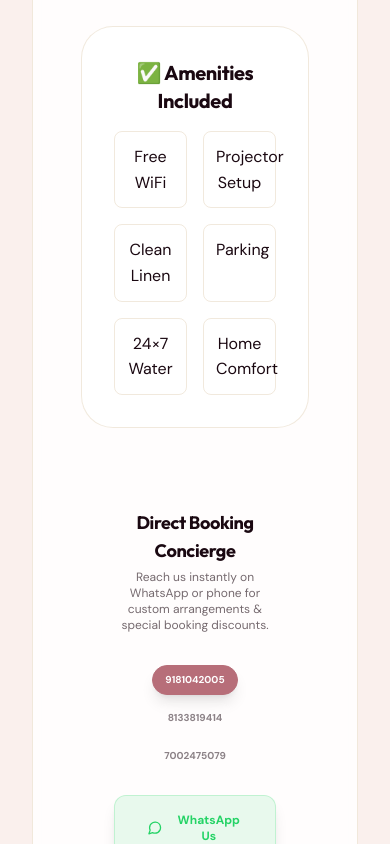
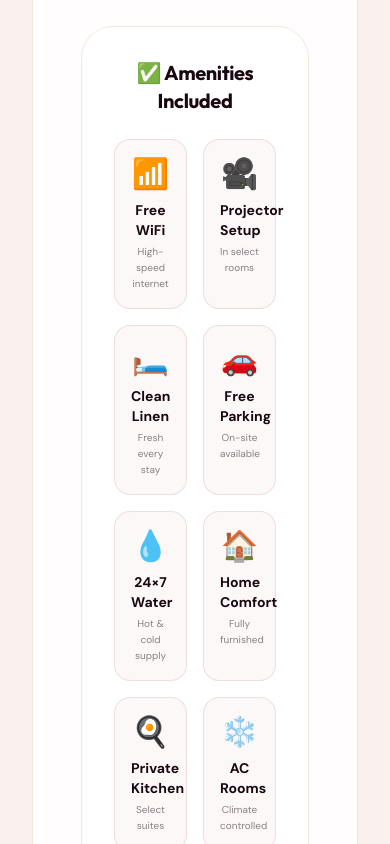
Before and after one commit to GhostRed256/HotelLuxe, a Next.js app: page /about in a window 390 px wide. Shown: the part 1860-2704 px from the top of the page. Built offline with nearby package versions, Linux system fonts and the light colour scheme; no server answers.

Commit message:
feat: overhaul navigation, redesign admin buttons, and upgrade about page amenities

```diff
--- a/src/app/about/page.tsx
+++ b/src/app/about/page.tsx
@@ -45,14 +45,25 @@ export default function AboutPage() {
         </div>
 
         <div className="mt-12 glass-panel p-8 text-left">
-          <h3 className="text-xl font-bold mb-4 text-center">✅ Amenities Included</h3>
-          <div className="grid grid-cols-2 md:grid-cols-3 gap-4 text-center">
-            <span className="p-3 border border-[var(--border-color)] rounded-lg">Free WiFi</span>
-            <span className="p-3 border border-[var(--border-color)] rounded-lg">Projector Setup</span>
-            <span className="p-3 border border-[var(--border-color)] rounded-lg">Clean Linen</span>
-            <span className="p-3 border border-[var(--border-color)] rounded-lg">Parking</span>
-            <span className="p-3 border border-[var(--border-color)] rounded-lg">24×7 Water</span>
-            <span className="p-3 border border-[var(--border-color)] rounded-lg">Home Comfort</span>
+          <h3 className="text-xl font-bold mb-6 text-center">✅ Amenities Included</h3>
+          <div className="grid grid-cols-2 sm:grid-cols-3 gap-4 text-center">
+            {[
+              { icon: "📶", label: "Free WiFi", sub: "High-speed internet" },
+              { icon: "🎥", label: "Projector Setup", sub: "In select rooms" },
+              { icon: "🛏️", label: "Clean Linen", sub: "Fresh every stay" },
+              { icon: "🚗", label: "Free Parking", sub: "On-site available" },
+              { icon: "💧", label: "24×7 Water", sub: "Hot & cold supply" },
+              { icon: "🏠", label: "Home Comfort", sub: "Fully furnished" },
+              { icon: "🍳", label: "Private Kitchen", sub: "Select suites" },
+              { icon: "❄️", label: "AC Rooms", sub: "Climate controlled" },
+              { icon: "🔒", label: "Secure Entry", sub: "24hr safety" },
+            ].map(({ icon, label, sub }) => (
+              <div key={label} className="p-4 rounded-2xl border border-[var(--accent-primary)]/20 bg-[var(--accent-primary)]/5 hover:bg-[var(--accent-primary)]/10 transition-colors group">
+                <div className="text-3xl mb-2">{icon}</div>
+                <div className="font-bold text-sm group-hover:text-[var(--accent-primary)] transition-colors">{label}</div>
+                <div className="text-[10px] opacity-50 mt-1">{sub}</div>
+              </div>
+            ))}
           </div>
         </div>
 
--- a/src/app/admin/AdminBookingsTable.tsx
+++ b/src/app/admin/AdminBookingsTable.tsx
@@ -283,30 +283,30 @@ function AdminBookingsTableInner({ bookings, setGlobalLoading }: { bookings: Boo
                 </td>
                 <td className="p-5 md:p-6 md:text-right block md:table-cell bg-white/5 md:bg-transparent">
                   <div className="md:hidden text-[9px] font-bold uppercase tracking-[0.2em] opacity-40 mb-3 text-[var(--accent-primary)]">Actions</div>
-                  <div className="flex flex-wrap gap-3 md:justify-end">
+                  <div className="flex flex-wrap gap-2 md:justify-end">
                     {b.status === 'PENDING' ? (
                       <>
                         <button
                           onClick={() => handleAction(b.id, 'APPROVED')}
                           disabled={isPending}
-                          className="flex-1 md:flex-none px-6 py-4 md:py-2 border border-emerald-500/20 md:border-0 rounded-xl md:rounded-none bg-emerald-500/10 md:bg-transparent text-emerald-500 hover:text-emerald-400 font-bold text-[10px] uppercase tracking-widest transition-all disabled:opacity-50 text-center active:scale-95"
+                          className="flex items-center gap-1.5 px-4 py-2 rounded-full bg-emerald-500 text-white font-black text-[10px] uppercase tracking-widest hover:bg-emerald-400 transition-all disabled:opacity-50 shadow-lg shadow-emerald-500/20 active:scale-95"
                         >
-                          Approve
+                          <Check size={12} /> Approve
                         </button>
                         <button
                           onClick={() => handleAction(b.id, 'REJECTED')}
                           disabled={isPending}
-                          className="flex-1 md:flex-none px-6 py-4 md:py-2 border border-rose-500/20 md:border-0 rounded-xl md:rounded-none bg-rose-500/10 md:bg-transparent text-rose-500 hover:text-rose-400 font-bold text-[10px] uppercase tracking-widest transition-all disabled:opacity-50 text-center active:scale-95"
+                          className="flex items-center gap-1.5 px-4 py-2 rounded-full bg-rose-600 text-white font-black text-[10px] uppercase tracking-widest hover:bg-rose-500 transition-all disabled:opacity-50 shadow-lg shadow-rose-600/20 active:scale-95"
                         >
-                          Decline
+                          <X size={12} /> Decline
                         </button>
                       </>
                     ) : (
-                      <div className="flex items-center gap-4">
+                      <div className="flex items-center gap-3">
                         <button
                           onClick={() => handleAction(b.id, b.status === 'APPROVED' ? 'REJECTED' : 'APPROVED')}
                           disabled={isPending}
-                          className="flex items-center gap-2 opacity-30 hover:opacity-100 transition-opacity text-[9px] font-bold uppercase tracking-widest text-white active:scale-95"
+                          className="flex items-center gap-1.5 px-3 py-1.5 rounded-full border border-white/10 text-white/50 hover:text-white hover:border-white/30 hover:bg-white/5 transition-all text-[9px] font-bold uppercase tracking-widest active:scale-95"
                           title="Change Decision"
                         >
                           <RotateCcw size={12} />
--- a/src/app/rooms/page.tsx
+++ b/src/app/rooms/page.tsx
@@ -1,31 +1,5 @@
-export const dynamic = "force-dynamic";
+import { redirect } from "next/navigation";
 
-import RoomGallery from "@/components/RoomGallery";
-import { Suspense } from "react"
-import { db } from "@/lib/firebase-admin"
-import { serializeFirestoreData } from "@/lib/utils"
-
-export default async function RoomsPage() {
-  const [roomsSnapshot, bookingsSnapshot] = await Promise.all([
-    db.collection("rooms").get(),
-    db.collection("bookings").where("status", "==", "APPROVED").get()
-  ]);
-
-  const rooms = roomsSnapshot.docs.map((doc: any) => {
-    const data = doc.data();
-    return serializeFirestoreData({
-      id: doc.id,
-      ...data,
-      price: data.name?.toLowerCase().includes('4bhk') ? 5400 : data.price
-    });
-  });
-  const bookings = bookingsSnapshot.docs.map((doc: any) => serializeFirestoreData({ id: doc.id, ...doc.data() }));
-
-  return (
-    <div className="pt-8">
-      <Suspense fallback={<div className="h-screen flex items-center justify-center opacity-20 italic">Loading Registry...</div>}>
-        <RoomGallery rooms={rooms as any} bookings={bookings as any} />
-      </Suspense>
-    </div>
-  );
+export default function RoomsPage() {
+  redirect("/home#hero");
 }
--- a/src/components/Hero.tsx
+++ b/src/components/Hero.tsx
@@ -74,7 +74,7 @@ export default function Hero() {
   const isDark = resolvedTheme === 'dark'
 
   return (
-    <section className="min-h-screen flex items-center justify-center relative px-4 overflow-hidden pt-20 bg-[var(--background)]">
+    <section id="hero" className="min-h-screen flex items-center justify-center relative px-4 overflow-hidden pt-20 bg-[var(--background)]">
       {/* Background Image Slider (Seamless Crossfade) */}
       <div className="absolute inset-0 z-0 bg-[var(--background)]">
         {images.map((src, i) => (
--- a/src/components/Navbar.tsx
+++ b/src/components/Navbar.tsx
@@ -36,15 +36,19 @@ export default function Navbar() {
 
         {/* Desktop Nav - Middle Links (Only visible on large screens to avoid overlap) */}
         <div className="hidden lg:flex items-center gap-10 flex-1 justify-center whitespace-nowrap">
-          {["Home", "Rooms", "About", "Contact"].map((item) => (
-            <Link
+          {(["Home", "Homestays", "About", "Contact"] as const).map((item) => (
+            <a
               key={item}
-              href={item === "Home" ? "/home" : `/${item.toLowerCase()}`}
+              href={
+                item === "Home" ? "/home" :
+                  item === "Homestays" ? "/home#hero" :
+                    `/${item.toLowerCase()}`
+              }
               className={`text-[9px] font-black tracking-[0.3em] uppercase transition-all ${scrolled ? "text-[var(--foreground)] hover:text-[var(--accent-primary)]" : "text-[#1A0811] hover:text-[var(--accent-primary)] dark:text-white"
                 }`}
             >
               {item}
-            </Link>
+            </a>
           ))}
         </div>
 
@@ -122,13 +126,13 @@ export default function Navbar() {
               )}
 
               {!isAdmin && (
-                <Link
-                  href="/rooms"
+                <a
+                  href="/home#hero"
                   className={`btn-primary !py-2.5 !px-8 !text-[9px] !font-black tracking-[0.3em] uppercase shadow-xl hover:scale-105 transition-all ${scrolled ? "" : "dark:!bg-white dark:!text-black !bg-[var(--accent-primary)] !text-white"
                     }`}
                 >
                   Book A Stay
-                </Link>
+                </a>
               )}
             </div>
           )}
@@ -150,10 +154,19 @@ export default function Navbar() {
       {/* Mobile Menu Overlay */}
       {mobileMenuOpen && (
         <div className="md:hidden absolute top-full left-0 w-full bg-white dark:bg-[#0A0307] border-t border-black/5 dark:border-white/5 p-6 flex flex-col gap-6 shadow-2xl z-[110]">
-          {["Home", "Rooms", "About", "Contact"].map((item) => (
-            <Link key={item} href={item === "Home" ? "/home" : `/${item.toLowerCase()}`} onClick={() => setMobileMenuOpen(false)} className="text-[12px] font-black tracking-widest uppercase text-black dark:text-white hover:text-rose-500 transition-colors">
+          {(["Home", "Homestays", "About", "Contact"] as const).map((item) => (
+            <a
+              key={item}
+              href={
+                item === "Home" ? "/home" :
+                  item === "Homestays" ? "/home#hero" :
+                    `/${item.toLowerCase()}`
+              }
+              onClick={() => setMobileMenuOpen(false)}
+              className="text-[12px] font-black tracking-widest uppercase text-black dark:text-white hover:text-rose-500 transition-colors"
+            >
               {item}
-            </Link>
+            </a>
           ))}
           <div className="pt-4 border-t border-black/10 dark:border-white/10 flex flex-col gap-4">
             {isAdmin ? (
```
